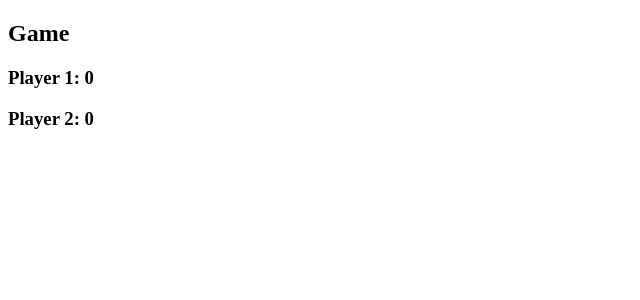
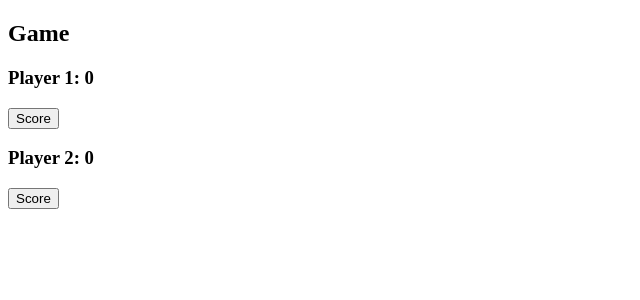
Before and after one commit to heatherstock/scoreboard, a React (Create React App) app: page / in a window 1280 px wide. Shown: the top 300 px of the page, without its empty margins (0-640 px from the left). Built offline with nearby package versions, Linux system fonts and the light colour scheme.

Commit message:
:hankey: Implemented redundant method to practice updating state with button click

```diff
--- a/src/components/Game.js
+++ b/src/components/Game.js
@@ -7,16 +7,22 @@ class Game extends Component {
     super();
     this.state = {
       gameScore1: gamePoints[0],
-      gameScore2: gamePoints[0]
+      gameScore2: gamePoints[0],
+      test: 0
     };
   }
 
+  click = () => {
+    this.setState({ test: this.state.test + 1 });
+  }
+
   render() {
+    console.log(this.state.test)
     return (
       <div>
         <h2>Game</h2>
-        <Player name={1} gameScore={this.state.gameScore1}/>
-        <Player name={2} gameScore={this.state.gameScore2}/>
+        <Player name={1} gameScore={this.state.gameScore1} click={this.click}/>
+        <Player name={2} gameScore={this.state.gameScore2} click={this.click}/>
       </div>
     );
   };
--- a/src/components/Player.js
+++ b/src/components/Player.js
@@ -1,9 +1,10 @@
 import React from 'react';
 
-const Player = ({ name, gameScore }) => {
+const Player = ({ name, gameScore, click }) => {
   return (
     <div>
       <h3>Player {name}: {gameScore}</h3>
+      <button id={name} onClick={click}>Score</button>
     </div>
   )
 }
```
